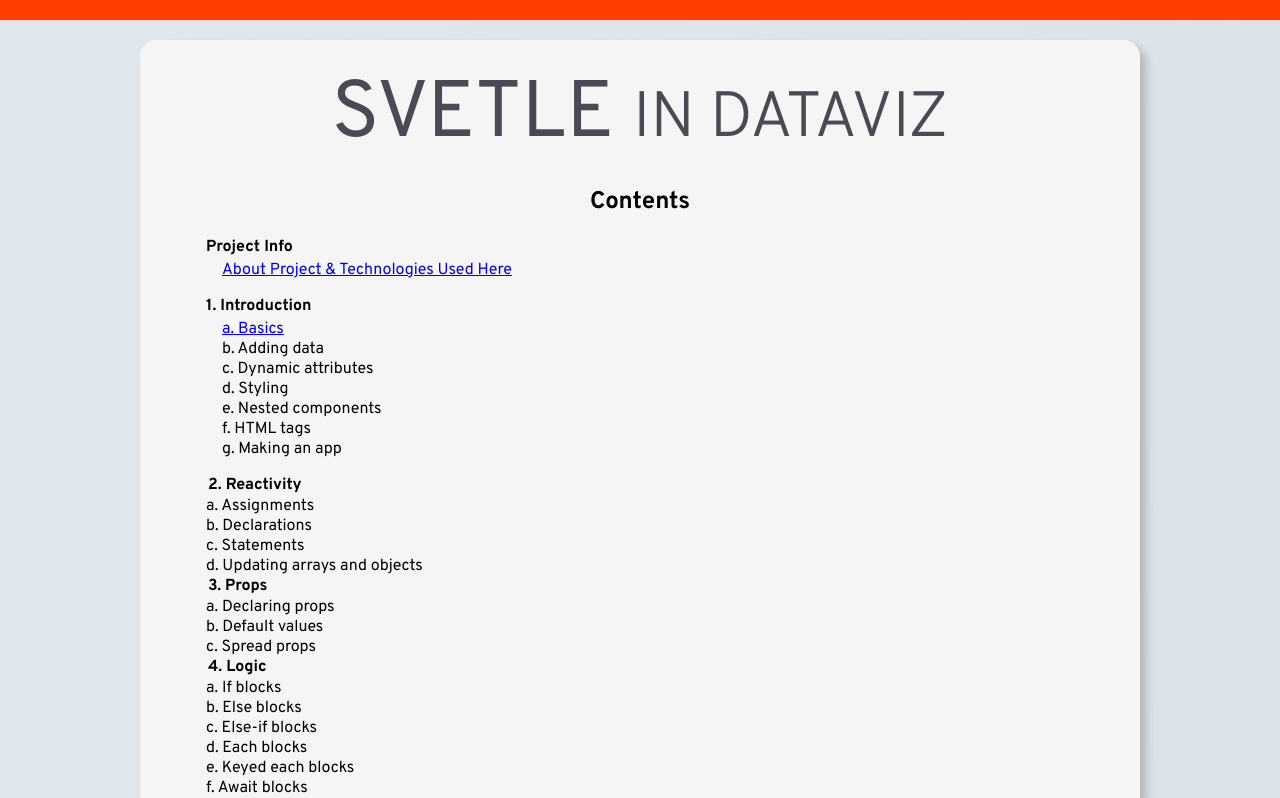
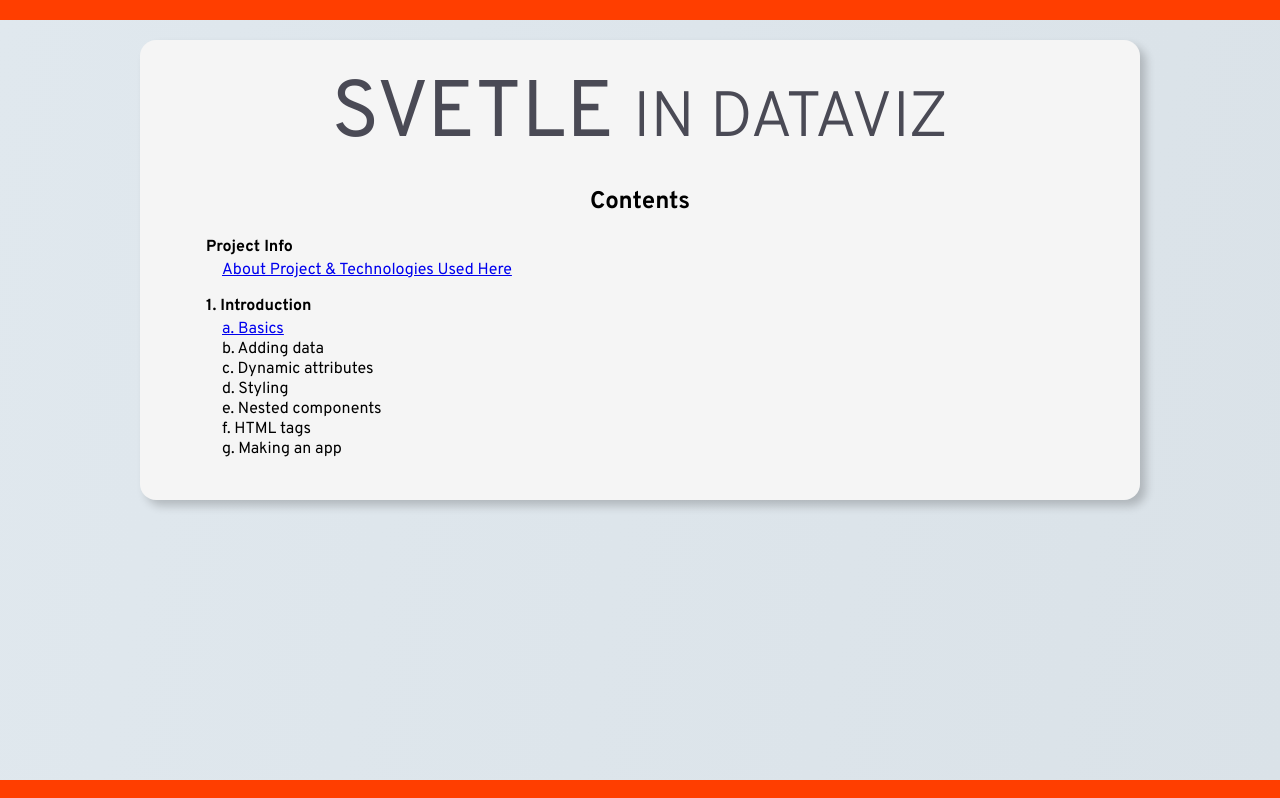
Before and after one commit to waseemmedhat/svelte-in-dataviz, a SvelteKit app: page / in a window 1280 px wide. Shown: the top 798 px of the page. Built offline with nearby package versions, Linux system fonts and the light colour scheme; a web font is replaced by a local one.

Commit message:
commented out unused menus

```diff
--- a/src/routes/+page.svelte
+++ b/src/routes/+page.svelte
@@ -16,7 +16,7 @@
 		<option value="html-tags">f. HTML tags</option>
 		<option value="making-an-app">g. Making an app</option>
 	</ul>
-	<optgroup label="2. Reactivity">
+	<!-- <optgroup label="2. Reactivity">
 		<option value="reactive-assignments">a. Assignments</option>
 		<option value="reactive-declarations">b. Declarations</option>
 		<option value="reactive-statements">c. Statements</option>
@@ -129,7 +129,7 @@
 	<optgroup label="18. Debugging"> <option value="debug">a. The @debug tag</option></optgroup>
 	<optgroup label="19. Next steps">
 		<option value="congratulations">a. Congratulations!</option>
-	</optgroup>
+	</optgroup> -->
 </ul>
 
 <style>
```
